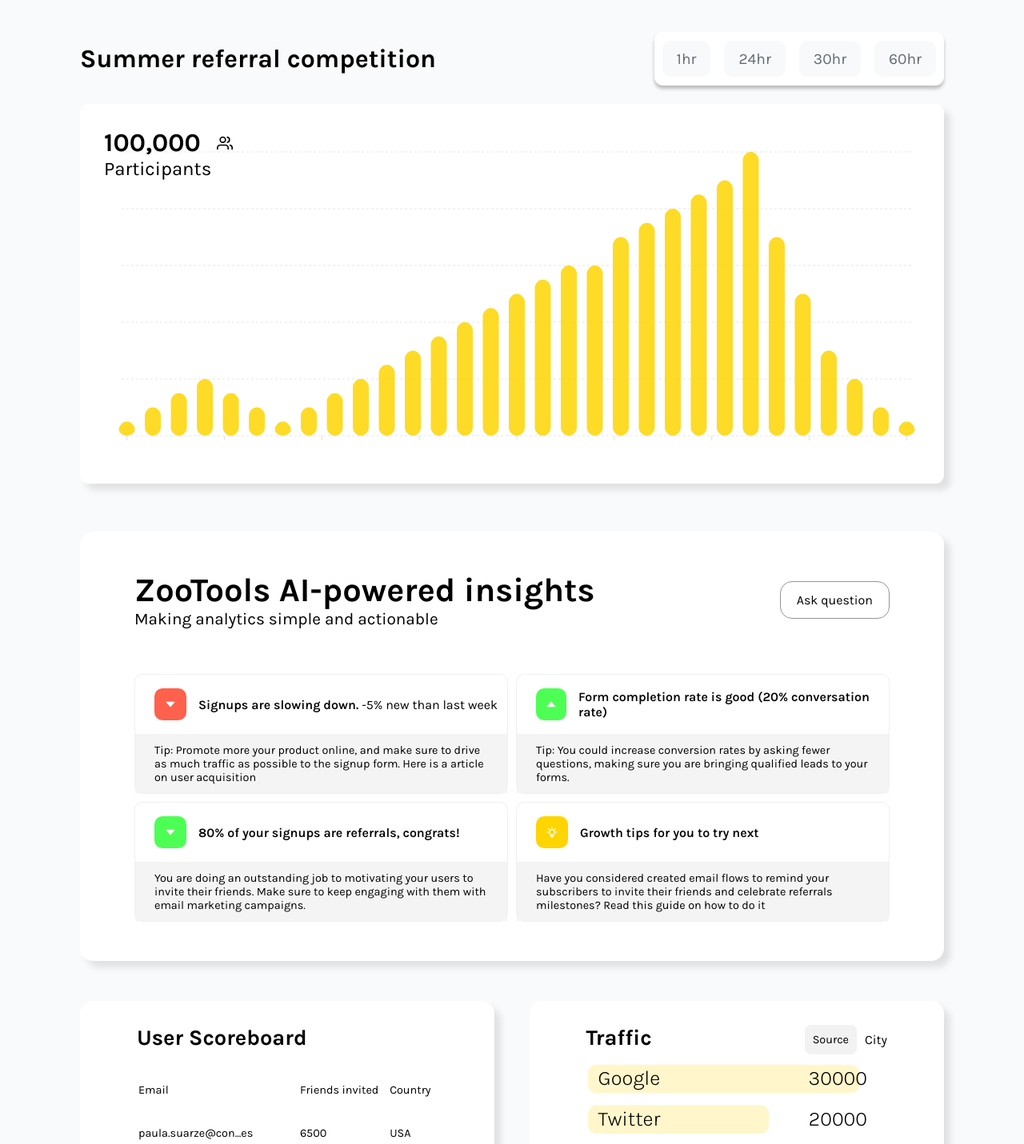
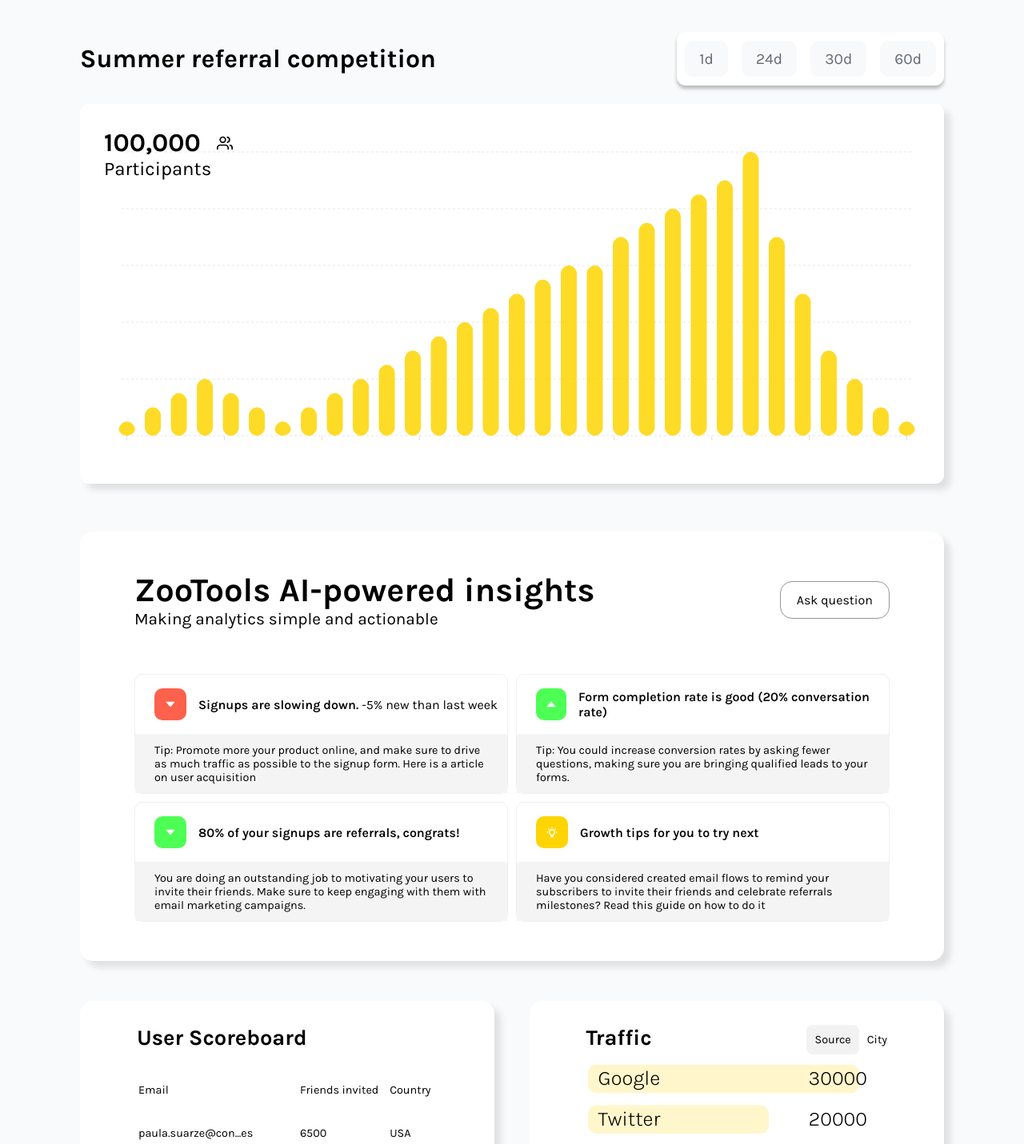
Before and after one commit to alwinsDen/analytics, a Next.js app: page / in a window 1280 px wide. Shown: the top 1431 px of the page at 80% size. Built offline with nearby package versions, Linux system fonts and the light colour scheme.

Commit message:
feat(analysis): Minor UI fixed in terms of padding and font-sizing.
Signed-off-by: alwinvarghese <jsmadesimple@gmail.com>

```diff
--- a/src/app/components/Actions/index.tsx
+++ b/src/app/components/Actions/index.tsx
@@ -123,6 +123,13 @@ const ActionDiv = styled.div`
       border: 1px solid #959595;
       border-radius: 15px;
       font-size: 1rem;
+      transition-duration: 1s;
+
+      &:hover {
+        background: black;
+        color: white;
+        cursor: pointer;
+      }
     }
   }
 `;
--- a/src/app/components/CommonBoards/index.tsx
+++ b/src/app/components/CommonBoards/index.tsx
@@ -10,7 +10,7 @@ export const CommonBoards = (props: LabelMeasureGraphs) => {
         <p className={"mainHeader"}>{props.mainHeader}</p>
         <div>
           <GreyClicker text={`${props.buttonArray[0]}`} />
-          <p>{props.buttonArray[1]} </p>
+          <p style={{ fontSize: ".9rem" }}>{props.buttonArray[1]} </p>
         </div>
       </div>
       <HorizontalGraph {...props.graphContent} gap={props.gap} />
--- a/src/app/components/CommonComps/index.tsx
+++ b/src/app/components/CommonComps/index.tsx
@@ -17,4 +17,9 @@ const GreyClickerDiv = styled.button`
   text-align: inherit;
   width: max-content;
   font-size: 0.9rem;
+  transition-duration: 0.9s;
+
+  &:hover {
+    box-shadow: 8px 8px 8px 0 rgba(0, 0, 0, 0.1);
+  }
 `;
--- a/src/app/components/PeriodSwitcher/index.tsx
+++ b/src/app/components/PeriodSwitcher/index.tsx
@@ -1,11 +1,25 @@
 import styled from "styled-components";
+import { useState } from "react";
 
 export const PeriodSwitcher = () => {
   const hrs = [1, 24, 30, 60];
+  const [currSelect, setCurrString] = useState<string>();
   return (
     <PeriodMainDiv>
       {hrs.map((vls: number, index: number) => {
-        return <PeriodButton key={index}>{vls}hr</PeriodButton>;
+        return (
+          <PeriodButton
+            key={index}
+            onClick={() => {
+              setCurrString(vls.toString());
+            }}
+            style={{
+              background: currSelect === vls.toString() ? "#E2E3E8" : "",
+            }}
+          >
+            {vls}d
+          </PeriodButton>
+        );
       })}
     </PeriodMainDiv>
   );
@@ -26,4 +40,10 @@ const PeriodButton = styled.button`
   padding: 11px 18px;
   border-radius: 11px;
   border: none;
+  cursor: pointer;
+  transition-duration: 1s;
+
+  &:hover {
+    background: #e2e3e8;
+  }
 `;
```
